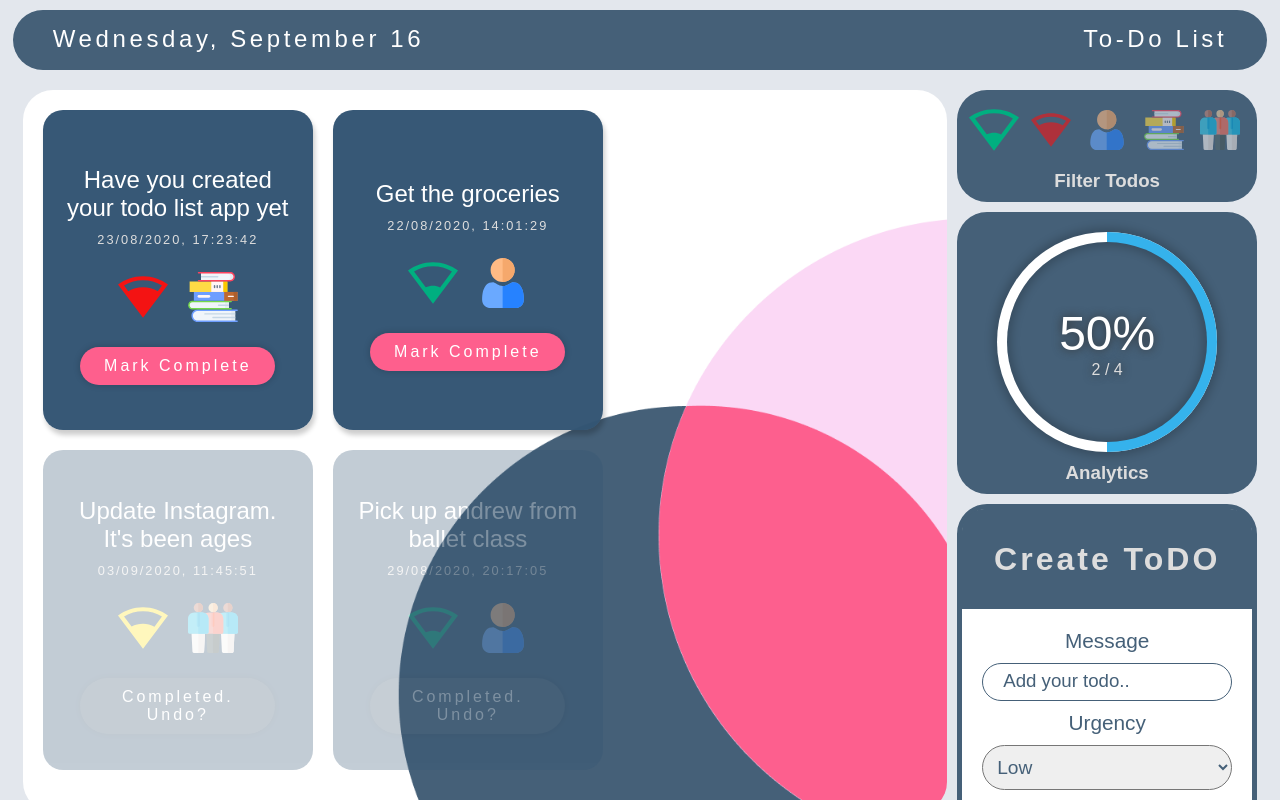
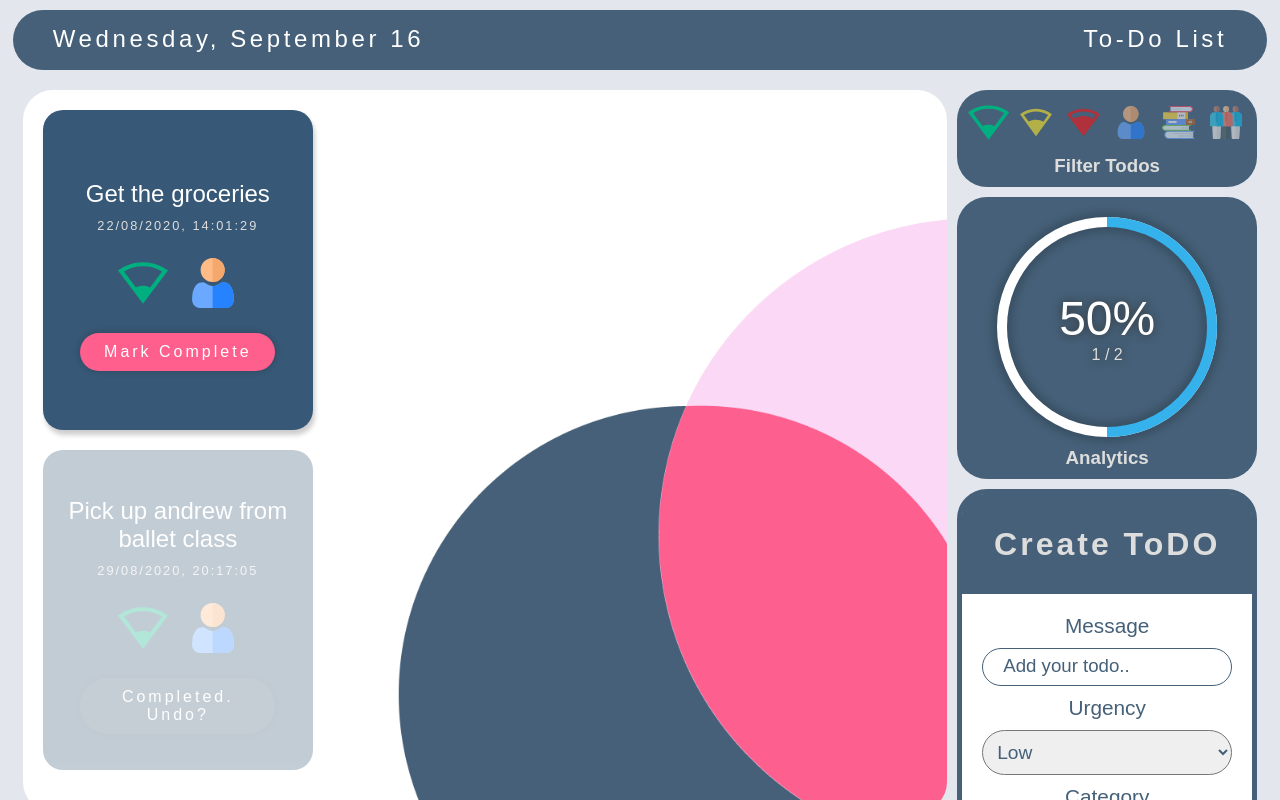
Before and after one commit to durveshb/myToDoApp, a plain HTML site: page src/todoList.html in a window 1280 px wide. Both pictures are taken after a click on the picture 993 px from the left and 130 px from the top of the page. Shown: the top 800 px of the page. Drawn offline with Linux system fonts and the light colour scheme.

Commit message:
decouple filters by making appConstants a single source of truth

```diff
--- a/src/modules/appConstants.js
+++ b/src/modules/appConstants.js
@@ -7,14 +7,13 @@ export const filters = [
 ];
 
 export const urgencyLevels = [
-    {level : "Low", value : "1", src : "./../images/urgLow.svg"},
-    {level : "Medium", value : "2", src : "./../images/urgMedium.svg"},
-    {level : "High", value : "3", src : "./../images/urgHigh.svg"}
+    {filId:"ug-1", name : "Low", value : "1", src : "./../images/urgLow.svg"},
+    {filId:"ug-2", name : "Medium", value : "2", src : "./../images/urgMedium.svg"},
+    {filId:"ug-3", name : "High", value : "3", src : "./../images/urgHigh.svg"}
 ]
 
 export const categories = [
-    {name : "Personal", value : "1", src : "./../images/catPersonal.svg"},
-    {name : "Academic", value : "2", src : "./../images/catAcademic.svg"},
-    {name : "Social", value : "3", src : "./../images/catSocial.svg"},
-    {name : "Random", value : "4", src : "./../images/catPersonal.svg"}
+    {filId:"ct-1", name : "Personal", value : "1", src : "./../images/catPersonal.svg"},
+    {filId:"ct-2", name : "Academic", value : "2", src : "./../images/catAcademic.svg"},
+    {filId:"ct-3", name : "Social", value : "3", src : "./../images/catSocial.svg"}
 ]
--- a/src/modules/controller.js
+++ b/src/modules/controller.js
@@ -21,7 +21,6 @@ class Controller {
   }
 
   runView = (todos, filter) => {
-    console.log(todos);
     const filteredTodos = filterTodos(todos, filter);
     this.view.displayTodos(filteredTodos);
     this.view.updateFilterTab(filter);
--- a/src/modules/filterTodos.js
+++ b/src/modules/filterTodos.js
@@ -1,63 +1,14 @@
-const incUrgency = 1;
-const decUrgency = -1;
-const onlyPersonal = "1";
-const onlyAcademic = "2";
-const onlySocial = "3";
-
-function makeObjCopy(obj) {
-  const copy = {};
-  Object.keys(obj).forEach((key) => {
-    if (obj[key] instanceof Array) copy[key] = makeArrCopy(obj[key]);
-    else if (obj[key] instanceof Object) copy[key] = makeObjCopy(obj[key]);
-    else copy[key] = obj[key];
-  });
-  return copy;
-}
-
-function makeArrCopy(todos) {
-  const newTodos = [];
-  todos.forEach((todo) => {
-    if (todo instanceof Array) newTodos.push(makeArrCopy(todo));
-    else if (todo instanceof Object) newTodos.push(makeObjCopy(todo));
-    else newTodos.push(todo);
-  });
-
-  return newTodos;
-}
-
-function categoryFilter(todos, index) {
-  return todos.filter((todo) => todo.category === index);
-}
-
-function urgencyFilter(todos, index) {
-  return todos.sort((todo1, todo2) => index * (todo1.urgency - todo2.urgency));
-}
-
 export default function filterTodos(todos, selectedFilter) {
-  let filteredTodos = makeArrCopy(todos);
-  switch (selectedFilter) {
-    case "fil-ug-dec": {
-      filteredTodos = urgencyFilter(filteredTodos, decUrgency);
+  const [type, level] = selectedFilter.split("-");
+  switch (type) {
+    case "ug":
+      todos = todos.filter((todo) => todo.urgency === level);
       break;
-    }
-    case "fil-ug-inc": {
-      filteredTodos = urgencyFilter(filteredTodos, incUrgency);
+    case "ct" :
+      todos = todos.filter(todo => todo.category === level);
       break;
-    }
-    case "fil-cg-per": {
-      filteredTodos = categoryFilter(filteredTodos, onlyPersonal);
-      break;
-    }
-    case "fil-cg-aca": {
-      filteredTodos = categoryFilter(filteredTodos, onlyAcademic);
-      break;
-    }
-    case "fil-cg-soc": {
-      filteredTodos = categoryFilter(filteredTodos, onlySocial);
-      break;
-    }
-    default:
+    default :
       return todos;
   }
-  return filteredTodos;
+  return todos;
 }
--- a/src/modules/views/addFormTab.js
+++ b/src/modules/views/addFormTab.js
@@ -25,7 +25,7 @@ function initFormTab() {
     "Urgency"
   );
   const urgency = createSelectInput(
-    urgencyLevels.map((item)=>item.level),
+    urgencyLevels.map((item)=>item.name),
     urgencyLevels.map((item)=>item.value)
   );
   urgency.classList = "addForm__urgency";
--- a/src/modules/views/filterTab.js
+++ b/src/modules/views/filterTab.js
@@ -1,9 +1,10 @@
 import { createElementHelper } from "./../DOMhelpers.js";
-import {filters} from "./../appConstants.js";
+import {urgencyLevels, categories} from "./../appConstants.js";
 
 function initFilterTab() {
   const filtericonsTab = createElementHelper("div", "filtericons");
   filtericonsTab.dataset.containertype = "filtericonsTab";
+  const filters = urgencyLevels.concat(categories);
   const filtericons = filters.map((fil) => {
     const icon = createElementHelper("img", "filtericons__icon");
     icon.dataset.filId = fil.filId;
--- a/src/todoList.css
+++ b/src/todoList.css
@@ -204,7 +204,7 @@ body {
 
 .filtericons {
     display: flex;
-    height: 80px;
+    height: 65px;
     width: 100%;
     justify-content: space-evenly;
     align-items: center;
```
